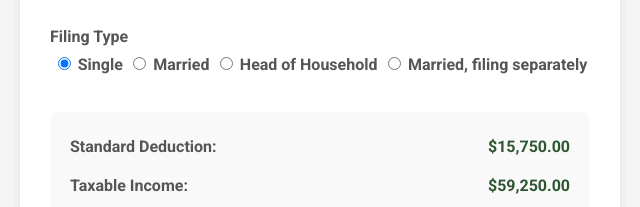
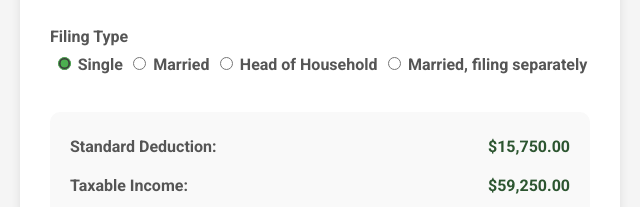
Before and after one commit to cork89/simplecalc, a website with bundled scripts: page dist/tax.html in a window 1280 px wide. Shown: the part 231-438 px from the top of the page, 320-960 px from the left. Built offline with nearby package versions, Linux system fonts and the light colour scheme.

Commit message:
add radio button styling

```diff
--- a/dist/calculator.css
+++ b/dist/calculator.css
@@ -62,3 +62,10 @@
 .toggle-button:hover {
     background: #45a049;
 }
+
+.radio-selection {
+    display: flex;
+    justify-content: space-around;
+    flex-wrap: wrap;
+    accent-color: var(--primary-color);
+}
--- a/dist/tax.html
+++ b/dist/tax.html
@@ -38,7 +38,7 @@
         </custom-slider>
         <div class="input-group">
             <label>Filing Type</label>
-            <div style="display:flex; justify-content: space-around; flex-wrap: wrap;">
+            <div class="radio-selection">
                 <label>
                     <input type="radio" name="fileType" value="single" checked> Single
                 </label>
```
